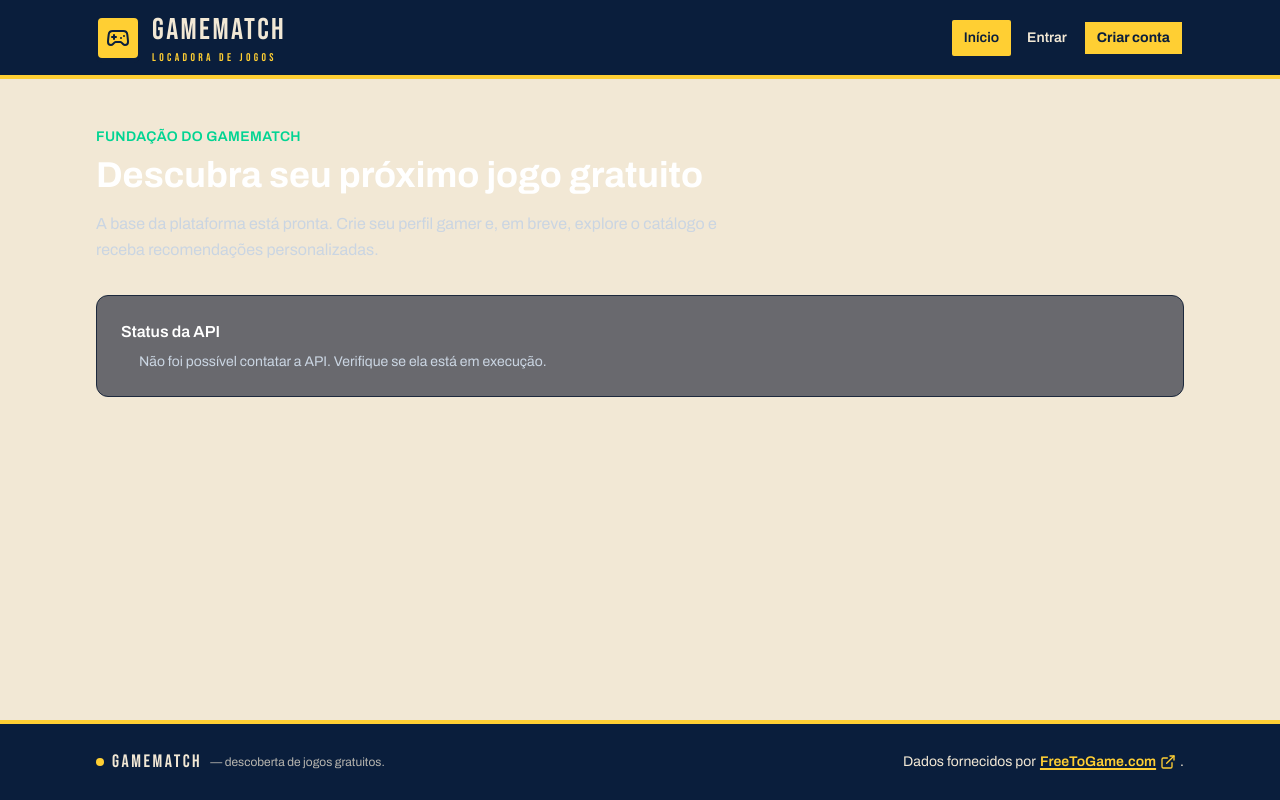
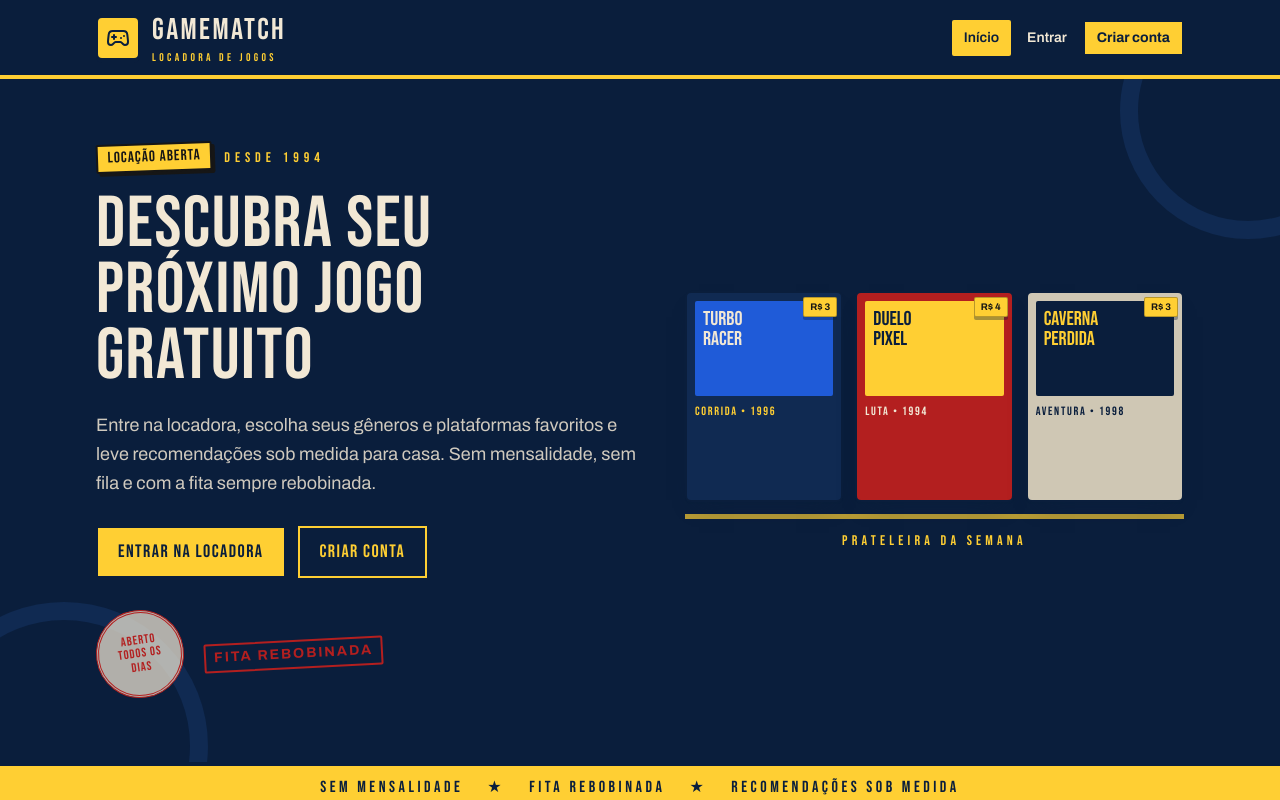
Before and after one commit to igormota22/GameMatch, an Angular app in the folder web/: page / in a window 1280 px wide. Shown: the top 800 px of the page. Built offline with nearby package versions, Linux system fonts and the light colour scheme; no server answers.

Commit message:
feat(web): transforma a pagina inicial na fachada da locadora

```diff
--- a/web/src/app/features/inicio/inicio.html
+++ b/web/src/app/features/inicio/inicio.html
@@ -1,38 +1,186 @@
-<section class="mx-auto flex w-full max-w-6xl flex-col gap-8 px-4 py-12 sm:px-6 lg:px-8">
-  <div class="max-w-2xl">
-    <p class="text-sm font-semibold uppercase tracking-wide text-emerald-400">
-      Fundação do GameMatch
-    </p>
-    <h1 class="mt-2 text-3xl font-bold text-white sm:text-4xl">
+<div class="flex flex-col">
+  <!-- Fachada da locadora -->
+  <section class="border-b-4 border-amarelo bg-marinho text-papel">
+    <div class="relative overflow-hidden">
+      <div
+        class="pointer-events-none absolute -right-24 -top-24 h-64 w-64 rounded-full border-[18px] border-marinho-claro"
+        aria-hidden="true"
+      ></div>
+      <div
+        class="pointer-events-none absolute -bottom-32 -left-20 h-72 w-72 rounded-full border-[18px] border-marinho-claro"
+        aria-hidden="true"
+      ></div>
+
+      <div
+        class="relative mx-auto grid w-full max-w-6xl gap-10 px-4 py-12 sm:px-6 lg:grid-cols-[1.1fr_1fr] lg:items-center lg:px-8 lg:py-16"
+      >
+      <div>
+        <div class="flex flex-wrap items-center gap-3">
+          <span class="etiqueta-promo">Locação aberta</span>
+          <span class="font-display text-sm uppercase tracking-[0.35em] text-amarelo">
+            Desde 1994
+          </span>
+        </div>
+
+        <h1
+          class="mt-5 font-display text-5xl uppercase leading-[0.92] tracking-[0.02em] sm:text-6xl lg:text-7xl"
+        >
           Descubra seu próximo jogo gratuito
         </h1>
-    <p class="mt-4 text-base leading-relaxed text-slate-300">
-      A base da plataforma está pronta. Crie seu perfil gamer e, em breve, explore
-      o catálogo e receba recomendações personalizadas.
+
+        <p class="mt-5 max-w-xl text-base leading-relaxed text-papel/85 sm:text-lg">
+          Entre na locadora, escolha seus gêneros e plataformas favoritos e leve
+          recomendações sob medida para casa. Sem mensalidade, sem fila e com a
+          fita sempre rebobinada.
+        </p>
+
+        <div class="mt-7 flex flex-wrap items-center gap-3">
+          @if (autenticado()) {
+            <a
+              routerLink="/catalogo"
+              class="borda-embalagem inline-block bg-amarelo px-5 py-2.5 font-display text-lg uppercase tracking-[0.08em] text-marinho transition motion-safe:hover:-translate-y-0.5 motion-safe:active:translate-x-1 motion-safe:active:translate-y-1 focus-visible:outline-amarelo"
+            >
+              Ver catálogo
+            </a>
+          } @else {
+            <a
+              routerLink="/entrar"
+              class="borda-embalagem inline-block bg-amarelo px-5 py-2.5 font-display text-lg uppercase tracking-[0.08em] text-marinho transition motion-safe:hover:-translate-y-0.5 motion-safe:active:translate-x-1 motion-safe:active:translate-y-1 focus-visible:outline-amarelo"
+            >
+              Entrar na locadora
+            </a>
+            <a
+              routerLink="/criar-conta"
+              class="inline-block border-2 border-amarelo px-5 py-2.5 font-display text-lg uppercase tracking-[0.08em] text-amarelo transition hover:bg-amarelo hover:text-marinho focus-visible:outline-amarelo"
+            >
+              Criar conta
+            </a>
+          }
+        </div>
+
+        <div class="mt-8 flex flex-wrap items-center gap-5">
+          <span class="selo-locadora" aria-hidden="true">
+            Aberto<br />todos os dias
+          </span>
+          <p class="carimbo text-sm">Fita rebobinada</p>
+        </div>
+      </div>
+
+      <!-- Prateleira decorativa: retirar a caixa da prateleira no hover -->
+      <div class="relative" aria-hidden="true">
+        <div class="prateleira grid grid-cols-3 items-end gap-3 border-b-amarelo/70 pb-3">
+          <div class="group">
+            <div
+              class="relative aspect-[3/4] overflow-hidden rounded-caixa border-2 border-marinho bg-marinho-claro p-2 shadow-caixa transition-transform duration-300 motion-safe:group-hover:-translate-y-3 motion-safe:group-hover:rotate-1"
+            >
+              <div class="h-1/2 rounded-etiqueta bg-eletrico p-2">
+                <p class="font-display text-xl uppercase leading-none text-papel">Turbo<br />Racer</p>
+              </div>
+              <p class="mt-2 font-display text-xs uppercase tracking-[0.14em] text-amarelo">
+                Corrida • 1996
+              </p>
+              <span class="etiqueta-colada absolute right-1 top-1 px-1.5 py-0.5 text-[0.6rem] font-bold">
+                R$ 3
+              </span>
+              <span
+                class="etiqueta-promo--vermelha etiqueta-promo absolute -left-2 bottom-2 px-1.5 py-0.5 text-[0.6rem] opacity-0 transition-opacity duration-300 group-hover:opacity-100"
+              >
+                Promo
+              </span>
+            </div>
+          </div>
+
+          <div class="group">
+            <div
+              class="relative aspect-[3/4] overflow-hidden rounded-caixa border-2 border-marinho bg-vermelho p-2 shadow-caixa transition-transform duration-300 motion-safe:group-hover:-translate-y-3 motion-safe:group-hover:-rotate-1"
+            >
+              <div class="h-1/2 rounded-etiqueta bg-amarelo p-2">
+                <p class="font-display text-xl uppercase leading-none text-marinho">Duelo<br />Pixel</p>
+              </div>
+              <p class="mt-2 font-display text-xs uppercase tracking-[0.14em] text-papel">
+                Luta • 1994
+              </p>
+              <span class="etiqueta-colada absolute right-1 top-1 px-1.5 py-0.5 text-[0.6rem] font-bold">
+                R$ 4
+              </span>
+              <span
+                class="etiqueta-promo--azul etiqueta-promo absolute -left-2 bottom-2 px-1.5 py-0.5 text-[0.6rem] opacity-0 transition-opacity duration-300 group-hover:opacity-100"
+              >
+                Novidade
+              </span>
+            </div>
+          </div>
+
+          <div class="group">
+            <div
+              class="relative aspect-[3/4] overflow-hidden rounded-caixa border-2 border-marinho bg-plastico p-2 shadow-caixa transition-transform duration-300 motion-safe:group-hover:-translate-y-3 motion-safe:group-hover:rotate-1"
+            >
+              <div class="h-1/2 rounded-etiqueta bg-marinho p-2">
+                <p class="font-display text-xl uppercase leading-none text-amarelo">Caverna<br />Perdida</p>
+              </div>
+              <p class="mt-2 font-display text-xs uppercase tracking-[0.14em] text-marinho">
+                Aventura • 1998
+              </p>
+              <span class="etiqueta-colada absolute right-1 top-1 px-1.5 py-0.5 text-[0.6rem] font-bold">
+                R$ 3
+              </span>
+              <span
+                class="etiqueta-promo absolute -left-2 bottom-2 px-1.5 py-0.5 text-[0.6rem] opacity-0 transition-opacity duration-300 group-hover:opacity-100"
+              >
+                Clássico
+              </span>
+            </div>
+          </div>
+        </div>
+
+        <p class="mt-3 text-center font-display text-sm uppercase tracking-[0.3em] text-amarelo">
+          Prateleira da semana
         </p>
       </div>
+    </div>
+    </div>
 
+    <!-- Faixa promocional -->
+    <div class="border-t-4 border-marinho bg-amarelo text-marinho" aria-hidden="true">
+      <p
+        class="mx-auto flex max-w-6xl flex-wrap items-center justify-center gap-x-6 gap-y-1 px-4 py-2.5 text-center font-display text-sm uppercase tracking-[0.22em] sm:text-base"
+      >
+        <span>Sem mensalidade</span>
+        <span aria-hidden="true">★</span>
+        <span>Fita rebobinada</span>
+        <span aria-hidden="true">★</span>
+        <span>Recomendações sob medida</span>
+      </p>
+    </div>
+  </section>
+
+  <div class="mx-auto flex w-full max-w-6xl flex-col gap-8 px-4 py-10 sm:px-6 lg:px-8">
     @if (autenticado()) {
-    <div
-      class="flex flex-col gap-4 rounded-xl border border-slate-800 bg-slate-900/60 p-4 sm:p-6"
-    >
+      <!-- Ficha do locatário: resumo funcional do perfil -->
+      <section class="superficie-papel relative p-5 sm:p-7" aria-labelledby="titulo-perfil">
+        <span class="fita-adesiva -top-3 left-6" aria-hidden="true"></span>
+
         <div class="flex flex-wrap items-start justify-between gap-3">
           <div>
-          <h2 class="text-base font-semibold text-white">Seu perfil</h2>
-          <p class="mt-1 text-sm text-slate-400">
+            <p class="font-display text-xs uppercase tracking-[0.3em] text-vermelho">
+              Ficha do locatário
+            </p>
+            <h2
+              id="titulo-perfil"
+              class="mt-1 font-display text-3xl uppercase tracking-[0.06em] text-marinho"
+            >
+              Seu perfil
+            </h2>
+            <p class="mt-1 text-sm text-tinta-suave">
               Preferências usadas para personalizar suas recomendações.
             </p>
           </div>
 
           @if (!carregandoPerfil() && !erroPerfil()) {
             <span
-            class="rounded-full border px-3 py-1 text-xs font-medium"
-            [class.border-emerald-500/40]="completo()"
-            [class.bg-emerald-500/10]="completo()"
-            [class.text-emerald-300]="completo()"
-            [class.border-amber-500/40]="!completo()"
-            [class.bg-amber-500/10]="!completo()"
-            [class.text-amber-300]="!completo()"
+              class="etiqueta-promo"
+              [class.etiqueta-promo--azul]="completo()"
+              [class.etiqueta-promo--vermelha]="!completo()"
             >
               {{ completo() ? 'Perfil completo' : 'Perfil incompleto' }}
             </span>
@@ -40,33 +188,37 @@
         </div>
 
         @if (carregandoPerfil()) {
-        <p class="text-sm text-slate-400" role="status">Carregando seu perfil...</p>
+          <p class="mt-4 text-sm text-tinta-suave" role="status">Carregando seu perfil...</p>
         } @else if (erroPerfil()) {
           <div
-          class="rounded-md border border-rose-500/40 bg-rose-500/10 px-3 py-2 text-sm text-rose-300"
+            class="mt-4 rounded-etiqueta border-2 border-vermelho bg-vermelho/10 px-3 py-2 text-sm text-vermelho"
             role="alert"
           >
             <p>{{ erroPerfil() }}</p>
             <a
               routerLink="/perfil"
-            class="mt-2 inline-block font-medium text-rose-200 underline underline-offset-2 hover:text-white"
+              class="mt-2 inline-block font-semibold text-vermelho underline decoration-2 underline-offset-2 hover:text-tinta"
             >
               Abrir perfil
             </a>
           </div>
         } @else if (perfil(); as dados) {
+          <div class="mt-5 flex items-center gap-3">
+            <span
+              class="grid h-11 w-11 shrink-0 place-items-center rounded-full border-2 border-marinho bg-amarelo font-display text-xl uppercase text-marinho"
+              aria-hidden="true"
+            >
+              {{ (nomeExibicao() || 'Jogador').charAt(0) }}
+            </span>
             <div>
-          <p class="text-xs font-semibold uppercase tracking-wide text-emerald-400">
-            Jogador
-          </p>
-          <p class="mt-1 text-lg font-semibold text-white">
-            {{ nomeExibicao() || 'Jogador' }}
-          </p>
+              <p class="font-display text-xs uppercase tracking-[0.2em] text-tinta-suave">Jogador</p>
+              <p class="text-lg font-semibold text-tinta">{{ nomeExibicao() || 'Jogador' }}</p>
+            </div>
           </div>
 
           @if (semPreferencias()) {
             <p
-            class="rounded-md border border-amber-500/40 bg-amber-500/10 px-3 py-2 text-sm text-amber-200"
+              class="mt-4 rounded-etiqueta border-2 border-laranja bg-laranja/10 px-3 py-2 text-sm text-tinta"
               role="status"
             >
               Você ainda não informou preferências. Configure seu perfil para
@@ -74,71 +226,87 @@
             </p>
           } @else if (!completo()) {
             <p
-            class="rounded-md border border-amber-500/40 bg-amber-500/10 px-3 py-2 text-sm text-amber-200"
+              class="mt-4 rounded-etiqueta border-2 border-laranja bg-laranja/10 px-3 py-2 text-sm text-tinta"
               role="status"
             >
               Informe ao menos um gênero e uma plataforma para completar o perfil.
             </p>
           }
 
-        <dl class="grid gap-4 sm:grid-cols-2">
+          <dl class="mt-5 grid gap-4 border-t-2 border-dashed border-marinho/25 pt-4 sm:grid-cols-3">
             <div>
-            <dt class="text-xs font-semibold uppercase tracking-wide text-slate-400">
+              <dt class="font-display text-xs uppercase tracking-[0.18em] text-tinta-suave">
                 Gêneros favoritos
               </dt>
-            <dd class="mt-1 text-sm text-slate-200">{{ listar(dados.generos) }}</dd>
+              <dd class="mt-1 text-sm font-semibold text-tinta">{{ listar(dados.generos) }}</dd>
             </div>
 
             <div>
-            <dt class="text-xs font-semibold uppercase tracking-wide text-slate-400">
+              <dt class="font-display text-xs uppercase tracking-[0.18em] text-tinta-suave">
                 Plataformas
               </dt>
-            <dd class="mt-1 text-sm text-slate-200">{{ listar(dados.plataformas) }}</dd>
+              <dd class="mt-1 text-sm font-semibold text-tinta">{{ listar(dados.plataformas) }}</dd>
             </div>
 
             <div>
-            <dt class="text-xs font-semibold uppercase tracking-wide text-slate-400">
+              <dt class="font-display text-xs uppercase tracking-[0.18em] text-tinta-suave">
                 Estilos de gameplay
               </dt>
-            <dd class="mt-1 text-sm text-slate-200">{{ listar(dados.estilos) }}</dd>
+              <dd class="mt-1 text-sm font-semibold text-tinta">{{ listar(dados.estilos) }}</dd>
             </div>
           </dl>
 
-        <div class="flex flex-wrap gap-3">
+          <div class="mt-6 flex flex-wrap gap-3">
             <a
               routerLink="/perfil"
-            class="inline-block rounded-md bg-emerald-500 px-4 py-2 text-sm font-semibold text-slate-950 transition hover:bg-emerald-400"
+              class="borda-embalagem inline-block bg-amarelo px-4 py-2 font-display text-base uppercase tracking-[0.08em] text-marinho transition motion-safe:hover:-translate-y-0.5 motion-safe:active:translate-x-1 motion-safe:active:translate-y-1"
             >
               {{ completo() ? 'Ver perfil completo' : 'Configurar perfil' }}
             </a>
             <a
               routerLink="/recomendacoes"
-            class="inline-block rounded-md border border-emerald-500/60 px-4 py-2 text-sm font-semibold text-emerald-300 transition hover:bg-emerald-500/10"
+              class="inline-block border-2 border-marinho bg-papel px-4 py-2 font-display text-base uppercase tracking-[0.08em] text-marinho transition hover:bg-marinho hover:text-papel"
             >
               Ver recomendações
             </a>
             <a
               routerLink="/favoritos"
-            class="inline-block rounded-md border border-slate-700 px-4 py-2 text-sm font-semibold text-slate-200 transition hover:bg-slate-800"
+              class="inline-block border-2 border-marinho px-4 py-2 font-display text-base uppercase tracking-[0.08em] text-marinho transition hover:bg-marinho hover:text-papel"
             >
               Ver favoritos
             </a>
           </div>
         }
-    </div>
+      </section>
     }
 
-  <div class="rounded-xl border border-slate-800 bg-slate-900/60 p-4 sm:p-6">
-    <h2 class="text-base font-semibold text-white">Status da API</h2>
-    <p class="mt-2 flex items-center gap-2 text-sm text-slate-300">
+    <!-- Painel de status da API -->
+    <section class="borda-embalagem bg-marinho p-5 text-papel" aria-labelledby="titulo-api">
+      <div class="flex flex-col gap-3 sm:flex-row sm:items-center sm:justify-between">
+        <div>
+          <p class="font-display text-xs uppercase tracking-[0.3em] text-amarelo">
+            Painel da locadora
+          </p>
+          <h2
+            id="titulo-api"
+            class="mt-1 font-display text-2xl uppercase tracking-[0.08em] text-papel"
+          >
+            Status da API
+          </h2>
+        </div>
+
+        <p class="flex items-center gap-2 text-sm text-papel/85">
           <span
-        class="inline-block h-2.5 w-2.5 shrink-0 rounded-full"
-        [class.bg-emerald-400]="estado() === 'ok'"
-        [class.bg-amber-400]="estado() === 'carregando'"
-        [class.bg-rose-400]="estado() === 'indisponivel'"
+            class="inline-block h-3 w-3 shrink-0 rounded-full ring-2 ring-papel/50"
+            [class.bg-amarelo]="estado() === 'ok'"
+            [class.bg-papel]="estado() === 'carregando'"
+            [class.bg-vermelho]="estado() === 'indisponivel'"
+            [class.animate-pulse]="estado() === 'carregando'"
             aria-hidden="true"
           ></span>
           <span>{{ detalhe() }}</span>
         </p>
       </div>
     </section>
+  </div>
+</div>
```
Also changed, not shown: 1 other file (tests, documents, lock files or other folders). Lines whose indentation alone changed are shown as unchanged.
